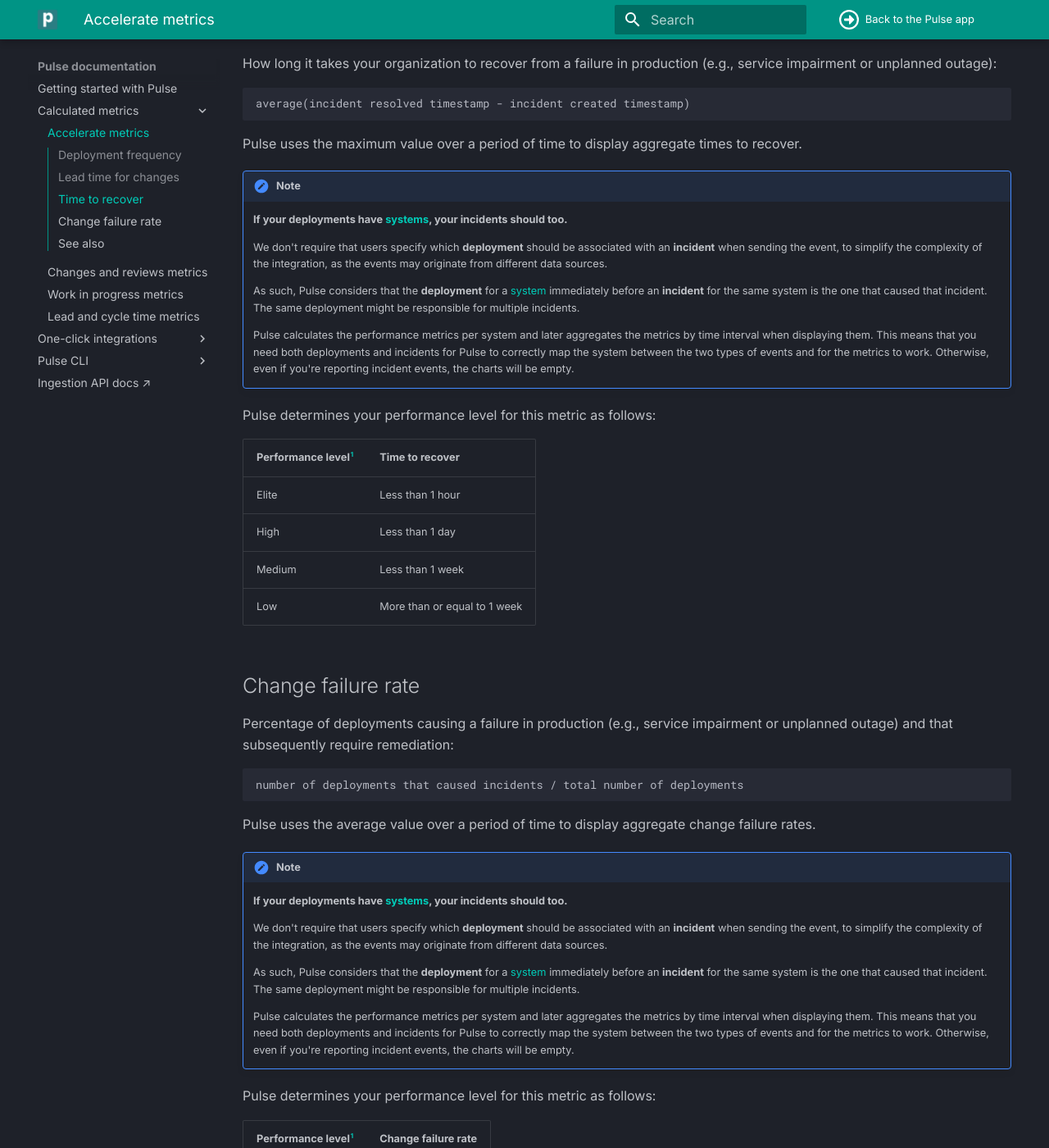
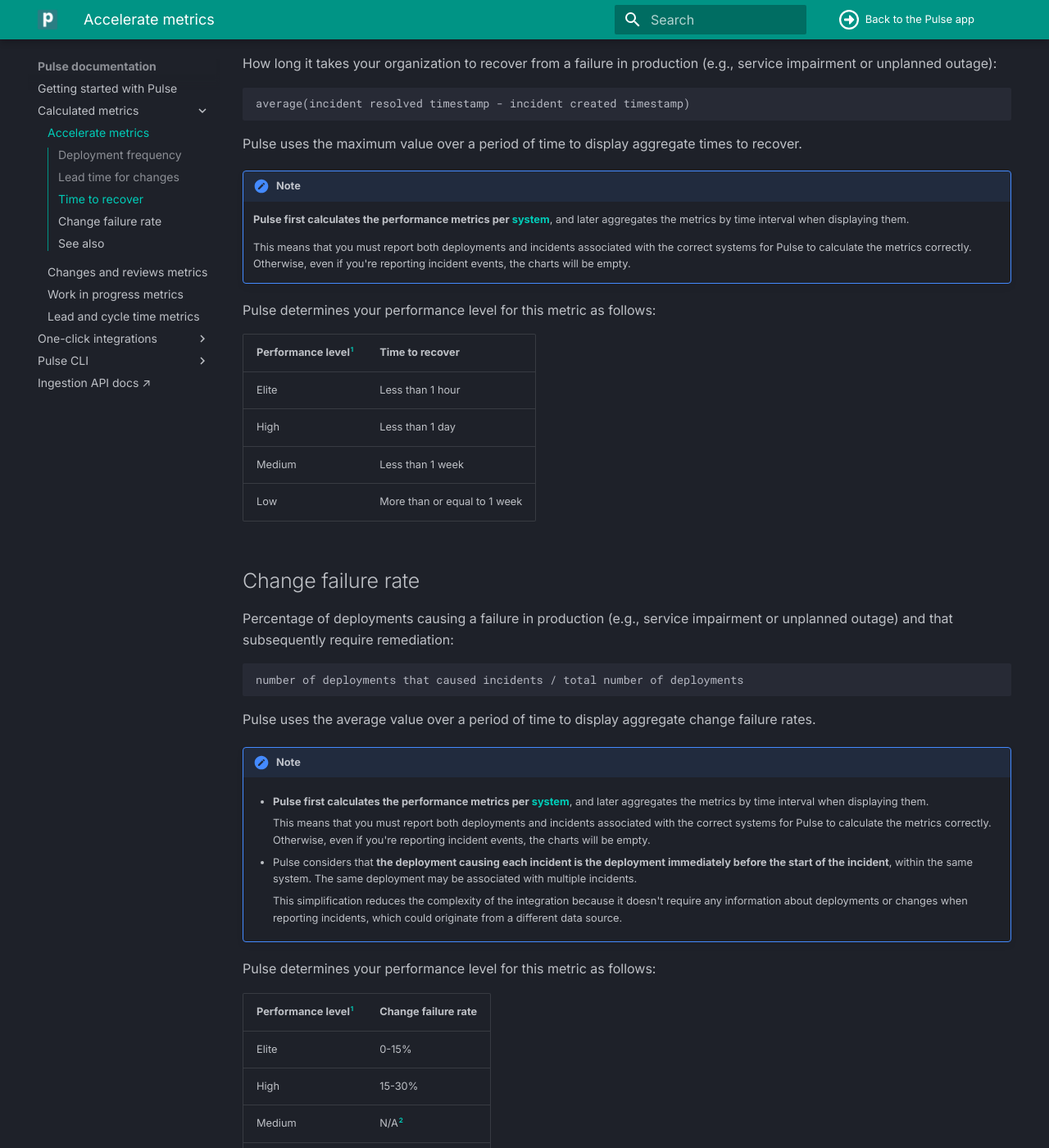
Before and after one commit to codacy/pulse-user-docs, an MkDocs documentation site: the page built from docs/metrics/accelerate.md, in a window 1280 px wide and 1400 px high, scrolled down 1746 px. Shown: the whole window at 82% size. Built offline with MkDocs 1.6.1 and Material for MkDocs 9.7.7, drawn with Linux system fonts in a browser that asks for light colours.

Commit message:
clean: Rework notes for Time to recover and Change failure rate

```diff
--- a/docs/metrics/accelerate.md
+++ b/docs/metrics/accelerate.md
@@ -64,13 +64,9 @@
 Pulse uses the maximum value over a period of time to display aggregate times to recover.
 
 !!! note
-    **If your deployments have [systems](../cli/cli.md#before-you-begin), your incidents should too.**
+    **Pulse first calculates the performance metrics per [system](../cli/cli.md#before-you-begin)**, and later aggregates the metrics by time interval when displaying them.
 
-    We don't require that users specify which **deployment** should be associated with an  **incident** when sending the event, to simplify the complexity of the integration, as the events may originate from different data sources.
-
-    As such, Pulse considers that the **deployment** for a [system](../cli/cli.md#before-you-begin) immediately before an **incident** for the same system is the one that caused that incident. The same deployment might be responsible for multiple incidents.
-
-    Pulse calculates the performance metrics per system and later aggregates the metrics by time interval when displaying them. This means that you need both deployments and incidents for Pulse to correctly map the system between the two types of events and for the metrics to work. Otherwise, even if you're reporting incident events, the charts will be empty.
+    This means that you must report both deployments and incidents associated with the correct systems for Pulse to calculate the metrics correctly. Otherwise, even if you're reporting incident events, the charts will be empty.
 
 Pulse determines your performance level for this metric as follows:
 
@@ -92,13 +88,13 @@
 Pulse uses the average value over a period of time to display aggregate change failure rates.
 
 !!! note
-    **If your deployments have [systems](../cli/cli.md#before-you-begin), your incidents should too.**
+    -   **Pulse first calculates the performance metrics per [system](../cli/cli.md#before-you-begin)**, and later aggregates the metrics by time interval when displaying them.
 
-    We don't require that users specify which **deployment** should be associated with an  **incident** when sending the event, to simplify the complexity of the integration, as the events may originate from different data sources.
+        This means that you must report both deployments and incidents associated with the correct systems for Pulse to calculate the metrics correctly. Otherwise, even if you're reporting incident events, the charts will be empty.
 
-    As such, Pulse considers that the **deployment** for a [system](../cli/cli.md#before-you-begin) immediately before an **incident** for the same system is the one that caused that incident. The same deployment might be responsible for multiple incidents.
+    -   Pulse considers that **the deployment causing each incident is the deployment immediately before the start of the incident**, within the same system. The same deployment may be associated with multiple incidents.
 
-    Pulse calculates the performance metrics per system and later aggregates the metrics by time interval when displaying them. This means that you need both deployments and incidents for Pulse to correctly map the system between the two types of events and for the metrics to work. Otherwise, even if you're reporting incident events, the charts will be empty.
+        This simplification reduces the complexity of the integration because it doesn't require any information about deployments or changes when reporting incidents, which could originate from a different data source.
 
 Pulse determines your performance level for this metric as follows:
 
```
